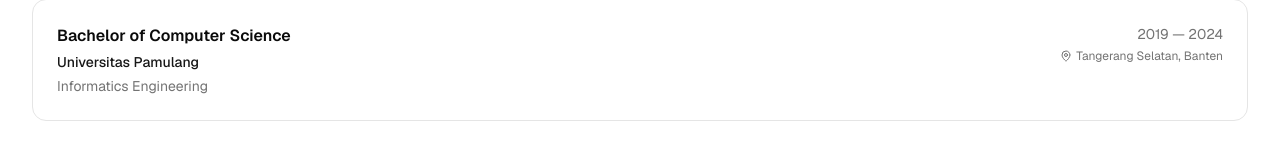
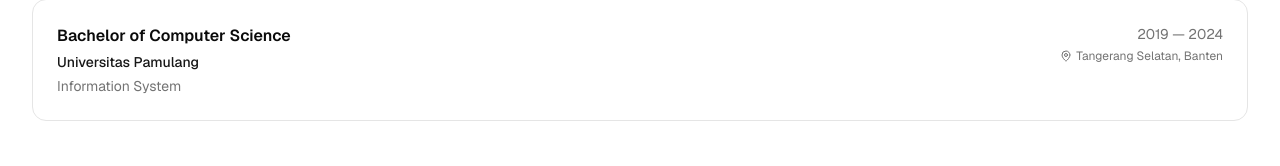
Before and after one commit to Usbak23/web-portofolio, a Next.js app: page /about in a window 1280 px wide. Shown: the part 720-886 px from the top of the page. Built offline with nearby package versions, Linux system fonts and the light colour scheme; no server answers.

Commit message:
style:change information study

```diff
--- a/data/profile.ts
+++ b/data/profile.ts
@@ -38,7 +38,7 @@ export const education: Education[] = [
   {
     institution: "Universitas Pamulang",
     degree: "Bachelor of Computer Science",
-    field: "Informatics Engineering",
+    field: "Information System",
     period: "2019 — 2024",
     location: "Tangerang Selatan, Banten",
   },
```
